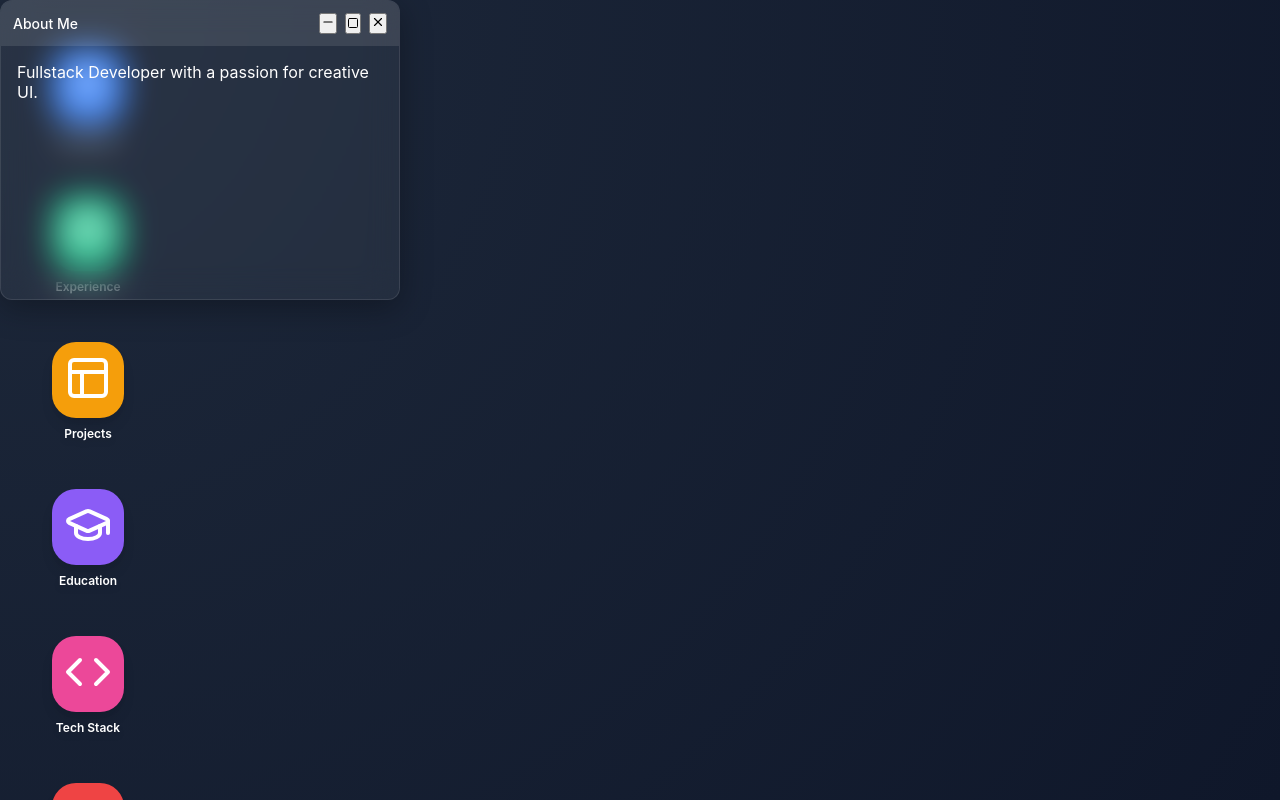
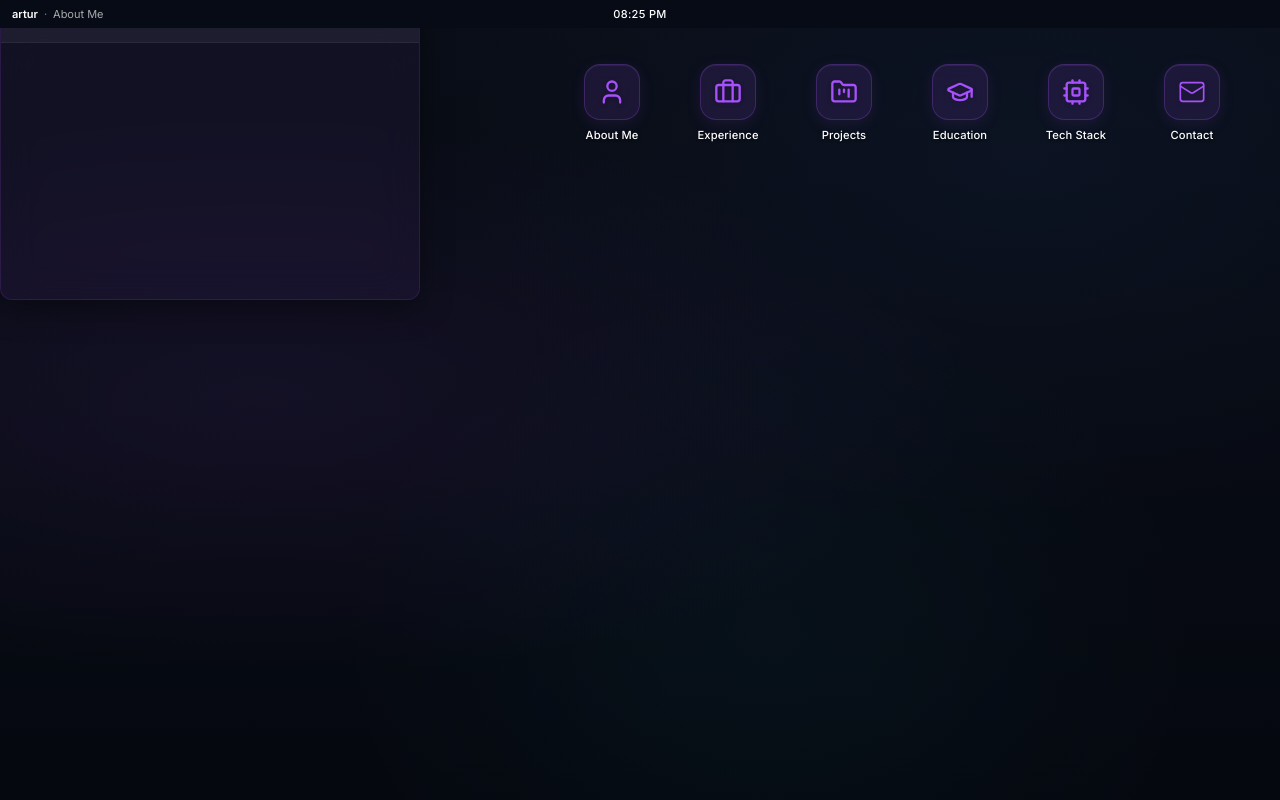
Before and after one commit to cllown/linuxCV, a React (Vite) app in the folder client/: page / in a window 1280 px wide. Both pictures are taken after a click on the element "About Me". Built offline with nearby package versions, Linux system fonts and the light colour scheme.

Commit message:
feat: implement desktop icons, window management, and a top bar with a refined design system

```diff
--- a/client/src/App.css
+++ b/client/src/App.css
@@ -1,3 +1,153 @@
+/* ── Desktop icon grid ── */
+.desktop-icons {
+  display: flex;
+  flex-direction: row;
+  flex-wrap: wrap;
+  gap: 0.25rem;
+  justify-content: flex-end;
+  align-items: flex-start;
+  position: absolute;
+  top: calc(28px + 1.5rem);
+  right: 2rem;
+  z-index: 5;
+  pointer-events: none;
+}
+
+.desktop-icon {
+  pointer-events: auto;
+  user-select: none;
+  -webkit-user-select: none;
+}
+
+/* ── Desktop icon ── */
+.desktop-icon {
+  display: flex;
+  flex-direction: column;
+  align-items: center;
+  gap: 0.5rem;
+  padding: 0.75rem;
+  cursor: pointer;
+  border-radius: 1rem;
+  transition: all 0.25s cubic-bezier(0.4, 0, 0.2, 1);
+  width: 7rem;
+}
+
+.desktop-icon:hover {
+  background-color: rgba(166, 81, 251, 0.1);
+}
+
+.desktop-icon:active {
+  transform: scale(0.95);
+}
+
+.desktop-icon__container {
+  display: flex;
+  align-items: center;
+  justify-content: center;
+  width: 56px;
+  height: 56px;
+  border-radius: 1rem;
+  background: var(--icon-bg);
+  border: 1px solid var(--icon-border);
+  backdrop-filter: blur(8px);
+  -webkit-backdrop-filter: blur(8px);
+  transition: all 0.3s cubic-bezier(0.4, 0, 0.2, 1);
+  box-shadow:
+    0 4px 16px rgba(166, 81, 251, 0.1),
+    inset 0 1px 0 rgba(255, 255, 255, 0.06);
+}
+
+.desktop-icon:hover .desktop-icon__container {
+  background: var(--icon-hover-bg);
+  border-color: rgba(166, 81, 251, 0.4);
+  transform: scale(1.08);
+  box-shadow:
+    0 6px 24px rgba(166, 81, 251, 0.2),
+    inset 0 1px 0 rgba(255, 255, 255, 0.08);
+}
+
+.desktop-icon__img {
+  width: 28px;
+  height: 28px;
+  object-fit: contain;
+  filter: drop-shadow(0 1px 2px rgba(0, 0, 0, 0.2));
+}
+
+.desktop-icon__label {
+  font-family: var(--font-text);
+  font-size: 0.7rem;
+  font-weight: 500;
+  text-align: center;
+  color: var(--text-primary);
+  text-shadow: 0 1px 3px rgba(0, 0, 0, 0.5);
+  letter-spacing: 0.01em;
+}
+
+/* ── Window styles ── */
+.window-header {
+  display: flex;
+  align-items: center;
+  justify-content: space-between;
+  padding: 0.75rem 1rem;
+  background: rgba(255, 255, 255, 0.05);
+  cursor: move;
+  user-select: none;
+  border-bottom: 1px solid rgba(255, 255, 255, 0.05);
+}
+
+.window-header__title {
+  font-family: var(--font-title);
+  font-size: 0.85rem;
+  font-weight: 600;
+  color: var(--text-primary);
+  letter-spacing: 0.02em;
+}
+
+.window-controls {
+  display: flex;
+  gap: 0.5rem;
+  align-items: center;
+}
+
+.window-control {
+  width: 12px;
+  height: 12px;
+  border-radius: 50%;
+  border: none;
+  cursor: pointer;
+  transition: all 0.15s ease;
+  padding: 0;
+  position: relative;
+}
+
+.window-control:hover {
+  transform: scale(1.2);
+  filter: brightness(1.2);
+}
+
+.window-control--close {
+  background-color: var(--close);
+}
+
+.window-control--minimize {
+  background-color: var(--minimize);
+}
+
+.window-control--maximize {
+  background-color: var(--maximize);
+}
+
+.window-content {
+  flex: 1 1 0%;
+  padding: 1.25rem;
+  overflow: auto;
+  font-family: var(--font-text);
+  font-size: 0.875rem;
+  line-height: 1.6;
+  color: var(--text-secondary);
+}
+
+/* ── Utility classes ── */
 .rounded-lg {
   border-radius: 0.75rem;
 }
@@ -15,8 +165,9 @@
   user-select: none;
 }
 
+/* ── Scrollbar ── */
 .custom-scrollbar::-webkit-scrollbar {
-  width: 6px;
+  width: 5px;
 }
 
 .custom-scrollbar::-webkit-scrollbar-track {
@@ -24,15 +175,15 @@
 }
 
 .custom-scrollbar::-webkit-scrollbar-thumb {
-  background: rgba(255, 255, 255, 0.2);
+  background: rgba(166, 81, 251, 0.25);
   border-radius: 10px;
 }
 
 .custom-scrollbar::-webkit-scrollbar-thumb:hover {
-  background: rgba(255, 255, 255, 0.3);
+  background: rgba(166, 81, 251, 0.4);
 }
 
-/* Utility layout */
+/* ── Layout utils ── */
 .flex {
   display: flex;
 }
@@ -94,7 +245,7 @@
   align-content: flex-start;
 }
 
-/* Transitions */
+/* ── Transitions ── */
 .transition-all {
   transition-property: all;
   transition-timing-function: cubic-bezier(0.4, 0, 0.2, 1);
@@ -111,7 +262,7 @@
   transition-duration: 150ms;
 }
 
-/* Colors */
+/* ── Color utils ── */
 .bg-white\/10 {
   background-color: rgba(255, 255, 255, 0.1);
 }
@@ -125,7 +276,7 @@
   background-color: rgba(239, 68, 68, 0.5);
 }
 
-/* Shadows */
+/* ── Shadows ── */
 .shadow-lg {
   box-shadow:
     0 10px 15px -3px rgba(0, 0, 0, 0.1),
--- a/client/src/App.tsx
+++ b/client/src/App.tsx
@@ -1,102 +1,46 @@
-import React from "react";
-import {
-  User,
-  Briefcase,
-  Code,
-  GraduationCap,
-  Layout,
-  Mail,
-} from "lucide-react";
 import { OSProvider } from "./OSProvider";
 import { useOS } from "./OSContext";
+import { appConfigs } from "./appConfig";
 
+import TopBar from "./TopBar";
 import Window from "./Window";
 import "./App.css";
-
-const ICON_SIZE = 48;
 
 const DesktopIcon = ({
   id,
   title,
-  icon: Icon,
-  color,
+  icon,
 }: {
   id: string;
   title: string;
-  icon: React.ElementType;
-  color: string;
+  icon: string;
 }) => {
   const { openWindow } = useOS();
 
   return (
-    <div
-      onClick={() => openWindow(id, title)}
-      className="flex flex-col items-center gap-2 p-4 cursor-pointer hover:bg-white/10 rounded-xl transition-all group w-28"
-    >
-      <div
-        className={`p-3 rounded-2xl shadow-lg group-hover:scale-110 transition-transform`}
-        style={{ backgroundColor: color }}
-      >
-        <Icon size={ICON_SIZE} color="white" />
+    <div onClick={() => openWindow(id, title)} className="desktop-icon">
+      <div className="desktop-icon__container">
+        <img src={icon} alt={title} className="desktop-icon__img" />
       </div>
-      <span className="text-xs font-semibold text-center drop-shadow-md">
-        {title}
-      </span>
+      <span className="desktop-icon__label">{title}</span>
     </div>
   );
 };
 
 const Desktop = () => {
-  const appConfigs = [
-    {
-      id: "about",
-      title: "About Me",
-      icon: User,
-      color: "#3b82f6",
-      content: <p>Fullstack Developer with a passion for creative UI.</p>,
-    },
-    {
-      id: "experience",
-      title: "Experience",
-      icon: Briefcase,
-      color: "#10b981",
-      content: <p>My journey through the tech world...</p>,
-    },
-    {
-      id: "projects",
-      title: "Projects",
-      icon: Layout,
-      color: "#f59e0b",
-      content: <p>Showcasing my latest work.</p>,
-    },
-    {
-      id: "education",
-      title: "Education",
-      icon: GraduationCap,
-      color: "#8b5cf6",
-      content: <p>Lifelong learner.</p>,
-    },
-    {
-      id: "tech",
-      title: "Tech Stack",
-      icon: Code,
-      color: "#ec4899",
-      content: <p>React, Node.js, TypeScript, and more.</p>,
-    },
-    {
-      id: "contact",
-      title: "Contact",
-      icon: Mail,
-      color: "#ef4444",
-      content: <p>Let's get in touch!</p>,
-    },
-  ];
-
   return (
-    <div className="desktop p-8 grid grid-cols-1 sm:grid-cols-2 md:grid-cols-3 lg:grid-cols-1 gap-4 content-start h-screen">
-      {appConfigs.map((config) => (
-        <DesktopIcon key={config.id} {...config} />
-      ))}
+    <div className="desktop">
+      <TopBar />
+      <div className="desktop-icons">
+        {appConfigs.map((config) => (
+          <DesktopIcon
+            key={config.id}
+            id={config.id}
+            title={config.title}
+            icon={config.icon}
+          />
+        ))}
+      </div>
 
       {/* Windows Rendering */}
       {appConfigs.map((config) => (
--- /dev/null
+++ b/client/src/TopBar.css
@@ -0,0 +1,58 @@
+.topbar {
+  position: absolute;
+  top: 0;
+  left: 0;
+  right: 0;
+  height: 28px;
+  background-color: #070b15;
+  display: grid;
+  grid-template-columns: 1fr auto 1fr;
+  align-items: center;
+  padding: 0 12px;
+  z-index: 50;
+  user-select: none;
+  -webkit-user-select: none;
+}
+
+.topbar__left {
+  display: flex;
+  align-items: center;
+  gap: 6px;
+}
+
+.topbar__user {
+  font-family: var(--font-text);
+  font-size: 11px;
+  font-weight: 600;
+  color: var(--text-primary);
+}
+
+.topbar__sep {
+  font-size: 11px;
+  color: var(--secondary);
+}
+
+.topbar__active {
+  font-family: var(--font-text);
+  font-size: 11px;
+  font-weight: 400;
+  color: var(--text-secondary);
+}
+
+.topbar__center {
+  display: flex;
+  justify-content: center;
+}
+
+.topbar__clock {
+  font-family: var(--font-text);
+  font-size: 11px;
+  font-weight: 500;
+  color: var(--text-primary);
+  letter-spacing: 0.03em;
+}
+
+.topbar__right {
+  display: flex;
+  justify-content: flex-end;
+}
--- /dev/null
+++ b/client/src/TopBar.tsx
@@ -0,0 +1,40 @@
+import { useState, useEffect } from "react";
+import { useOS } from "./OSContext";
+import "./TopBar.css";
+
+const TopBar = () => {
+  const { windows, activeWindowId } = useOS();
+  const [time, setTime] = useState(() => new Date());
+
+  useEffect(() => {
+    const timer = setInterval(() => setTime(new Date()), 1000);
+    return () => clearInterval(timer);
+  }, []);
+
+  const activeTitle = activeWindowId && windows[activeWindowId]?.isOpen
+    ? windows[activeWindowId].title
+    : null;
+
+  const formatTime = (d: Date) =>
+    d.toLocaleTimeString([], { hour: '2-digit', minute: '2-digit' });
+
+  return (
+    <div className="topbar">
+      <div className="topbar__left">
+        <span className="topbar__user">artur</span>
+        {activeTitle && (
+          <>
+            <span className="topbar__sep">·</span>
+            <span className="topbar__active">{activeTitle}</span>
+          </>
+        )}
+      </div>
+      <div className="topbar__center">
+        <span className="topbar__clock">{formatTime(time)}</span>
+      </div>
+      <div className="topbar__right" />
+    </div>
+  );
+};
+
+export default TopBar;
--- a/client/src/Window.tsx
+++ b/client/src/Window.tsx
@@ -1,7 +1,5 @@
 import React from "react";
 import { motion } from "framer-motion";
-
-import { X, Minus, Square } from "lucide-react";
 import { useOS } from "./OSContext";
 
 interface WindowProps {
@@ -31,10 +29,11 @@ const Window: React.FC<WindowProps> = ({ id, title, children }) => {
       initial={{ scale: 0.9, opacity: 0 }}
       animate={{ scale: 1, opacity: 1 }}
       exit={{ scale: 0.9, opacity: 0 }}
+      transition={{ type: "spring", stiffness: 300, damping: 25 }}
       style={{
         zIndex: windowState.zIndex,
         position: "absolute",
-        width: 400,
+        width: 420,
         minHeight: 300,
         display: "flex",
         flexDirection: "column",
@@ -42,35 +41,35 @@ const Window: React.FC<WindowProps> = ({ id, title, children }) => {
       className="liquid-glass rounded-lg overflow-hidden"
     >
       {/* Window Header */}
-      <div className="flex items-center justify-between p-3 bg-white/10 cursor-move select-none">
-        <span className="text-sm font-medium">{title}</span>
-        <div className="flex gap-2">
+      <div className="window-header">
+        <div className="window-controls">
+          <button
+            onClick={(e) => {
+              e.stopPropagation();
+              closeWindow(id);
+            }}
+            className="window-control window-control--close"
+            title="Close"
+          />
           <button
             onClick={(e) => {
               e.stopPropagation();
               minimizeWindow(id);
             }}
-            className="p-1 hover:bg-white/10 rounded transition-colors"
-          >
-            <Minus size={14} />
-          </button>
-          <button className="p-1 hover:bg-white/10 rounded transition-colors">
-            <Square size={12} />
-          </button>
+            className="window-control window-control--minimize"
+            title="Minimize"
+          />
           <button
-            onClick={(e) => {
-              e.stopPropagation();
-              closeWindow(id);
-            }}
-            className="p-1 hover:bg-red-500/50 rounded transition-colors"
-          >
-            <X size={14} />
-          </button>
+            className="window-control window-control--maximize"
+            title="Maximize"
+          />
         </div>
+        <span className="window-header__title">{title}</span>
+        <div style={{ width: 48 }} /> {/* Spacer for centering */}
       </div>
 
       {/* Window Content */}
-      <div className="flex-1 p-4 overflow-auto custom-scrollbar">
+      <div className="window-content custom-scrollbar">
         {children}
       </div>
     </motion.div>
--- /dev/null
+++ b/client/src/appConfig.ts
@@ -0,0 +1,53 @@
+import profileIcon from "./assets/profile.svg";
+import experienceIcon from "./assets/experience.svg";
+import projectsIcon from "./assets/projects.svg";
+import educationIcon from "./assets/education.svg";
+import techIcon from "./assets/tech.svg";
+import contactIcon from "./assets/contact.svg";
+import type { ReactNode } from "react";
+
+export interface AppConfig {
+  id: string;
+  title: string;
+  icon: string;
+  content: ReactNode;
+}
+
+export const appConfigs: AppConfig[] = [
+  {
+    id: "about",
+    title: "About Me",
+    icon: profileIcon,
+    content: null,
+  },
+  {
+    id: "experience",
+    title: "Experience",
+    icon: experienceIcon,
+    content: null,
+  },
+  {
+    id: "projects",
+    title: "Projects",
+    icon: projectsIcon,
+    content: null,
+  },
+  {
+    id: "education",
+    title: "Education",
+    icon: educationIcon,
+    content: null,
+  },
+  {
+    id: "tech",
+    title: "Tech Stack",
+    icon: techIcon,
+    content: null,
+  },
+  {
+    id: "contact",
+    title: "Contact",
+    icon: contactIcon,
+    content: null,
+  },
+];
--- a/client/src/index.css
+++ b/client/src/index.css
@@ -1,3 +1,4 @@
+/* ── Color Palette ──────────────────────────────── */
 /* primary color #A651FB */
 /* secondary color #7B899D */
 /* text color #fff */
@@ -11,33 +12,70 @@
 /* primary font JetBrains Mono */
 /* title font Space Grotesk */
 
+/* ── Google Fonts ──────────────────────────────── */
+@import url("https://fonts.googleapis.com/css2?family=Inter:wght@300;400;500;600;700&family=JetBrains+Mono:wght@400;500;600;700&family=Space+Grotesk:wght@400;500;600;700&display=swap");
+
 :root {
-  --glass-bg: rgba(255, 255, 255, 0.05);
-  --glass-border: rgba(255, 255, 255, 0.1);
-  --glass-blur: blur(16px);
+  /* ── Core palette ── */
+  --primary: #a651fb;
+  --secondary: #7b899d;
+  --background: #05080f;
+  --panel: #101317;
+  --surface: rgba(16, 19, 23, 0.85);
+
+  /* ── Gradient ── */
+  --gradient-start: #a651fb;
+  --gradient-mid: #3c83f6;
+  --gradient-end: #1fd5f9;
+  --gradient-text: linear-gradient(
+    90deg,
+    var(--gradient-start) 0%,
+    var(--gradient-mid) 50%,
+    var(--gradient-end) 100%
+  );
+
+  /* ── Glass ── */
+  --glass-bg: rgba(166, 81, 251, 0.06);
+  --glass-border: rgba(166, 81, 251, 0.15);
+  --glass-blur: blur(20px);
+
+  /* ── Text ── */
   --text-primary: #ffffff;
-  --text-secondary: rgba(255, 255, 255, 0.7);
-  --accent: #3b82f6; /* Linux-like blue */
-  --desktop-bg: #0f172a; /* Deep dark blue */
+  --text-secondary: rgba(255, 255, 255, 0.65);
+  --text-muted: var(--secondary);
+
+  /* ── Window controls ── */
+  --close: #ef4444;
+  --minimize: #eab308;
+  --maximize: #22cc55;
+
+  /* ── Icon container ── */
+  --icon-bg: rgba(166, 81, 251, 0.12);
+  --icon-border: rgba(166, 81, 251, 0.25);
+  --icon-hover-bg: rgba(166, 81, 251, 0.22);
+
+  /* ── Fonts ── */
+  --font-text:
+    "Inter", -apple-system, BlinkMacSystemFont, "Segoe UI", Roboto, sans-serif;
+  --font-code: "JetBrains Mono", "Fira Code", monospace;
+  --font-title: "Space Grotesk", "Inter", sans-serif;
+
+  /* ── Accent (alias for primary) ── */
+  --accent: var(--primary);
+  --desktop-bg: var(--background);
 }
 
 * {
   margin: 0;
   padding: 0;
   box-sizing: border-box;
-  font-family:
-    "Inter",
-    -apple-system,
-    BlinkMacSystemFont,
-    "Segoe UI",
-    Roboto,
-    sans-serif;
+  font-family: var(--font-text);
 }
 
 body {
   background-color: var(--desktop-bg);
   color: var(--text-primary);
-  overflow: hidden; /* Prevent body scroll, desktop will handle everything */
+  overflow: hidden;
   height: 100vh;
   width: 100vw;
 }
@@ -49,7 +87,23 @@ body {
 .desktop {
   width: 100%;
   height: 100%;
-  background: radial-gradient(circle at top left, #1e293b 0%, #0f172a 100%);
+  background:
+    radial-gradient(
+      ellipse at 20% 50%,
+      rgba(166, 81, 251, 0.08) 0%,
+      transparent 50%
+    ),
+    radial-gradient(
+      ellipse at 80% 20%,
+      rgba(60, 131, 246, 0.05) 0%,
+      transparent 40%
+    ),
+    radial-gradient(
+      ellipse at 60% 80%,
+      rgba(31, 213, 249, 0.04) 0%,
+      transparent 40%
+    ),
+    linear-gradient(180deg, #0a0e18 0%, var(--background) 100%);
   position: relative;
   overflow: hidden;
 }
@@ -59,10 +113,20 @@ body {
   backdrop-filter: var(--glass-blur);
   -webkit-backdrop-filter: var(--glass-blur);
   border: 1px solid var(--glass-border);
-  box-shadow: 0 8px 32px 0 rgba(0, 0, 0, 0.3);
+  box-shadow:
+    0 8px 32px 0 rgba(0, 0, 0, 0.4),
+    inset 0 1px 0 rgba(255, 255, 255, 0.05);
 }
 
-/* Animations */
+/* ── Gradient text utility ── */
+.gradient-text {
+  background: var(--gradient-text);
+  -webkit-background-clip: text;
+  -webkit-text-fill-color: transparent;
+  background-clip: text;
+}
+
+/* ── Animations ── */
 @keyframes fadeIn {
   from {
     opacity: 0;
@@ -71,3 +135,13 @@ body {
     opacity: 1;
   }
 }
+
+@keyframes subtleGlow {
+  0%,
+  100% {
+    box-shadow: 0 0 15px rgba(166, 81, 251, 0.15);
+  }
+  50% {
+    box-shadow: 0 0 25px rgba(166, 81, 251, 0.25);
+  }
+}
```
